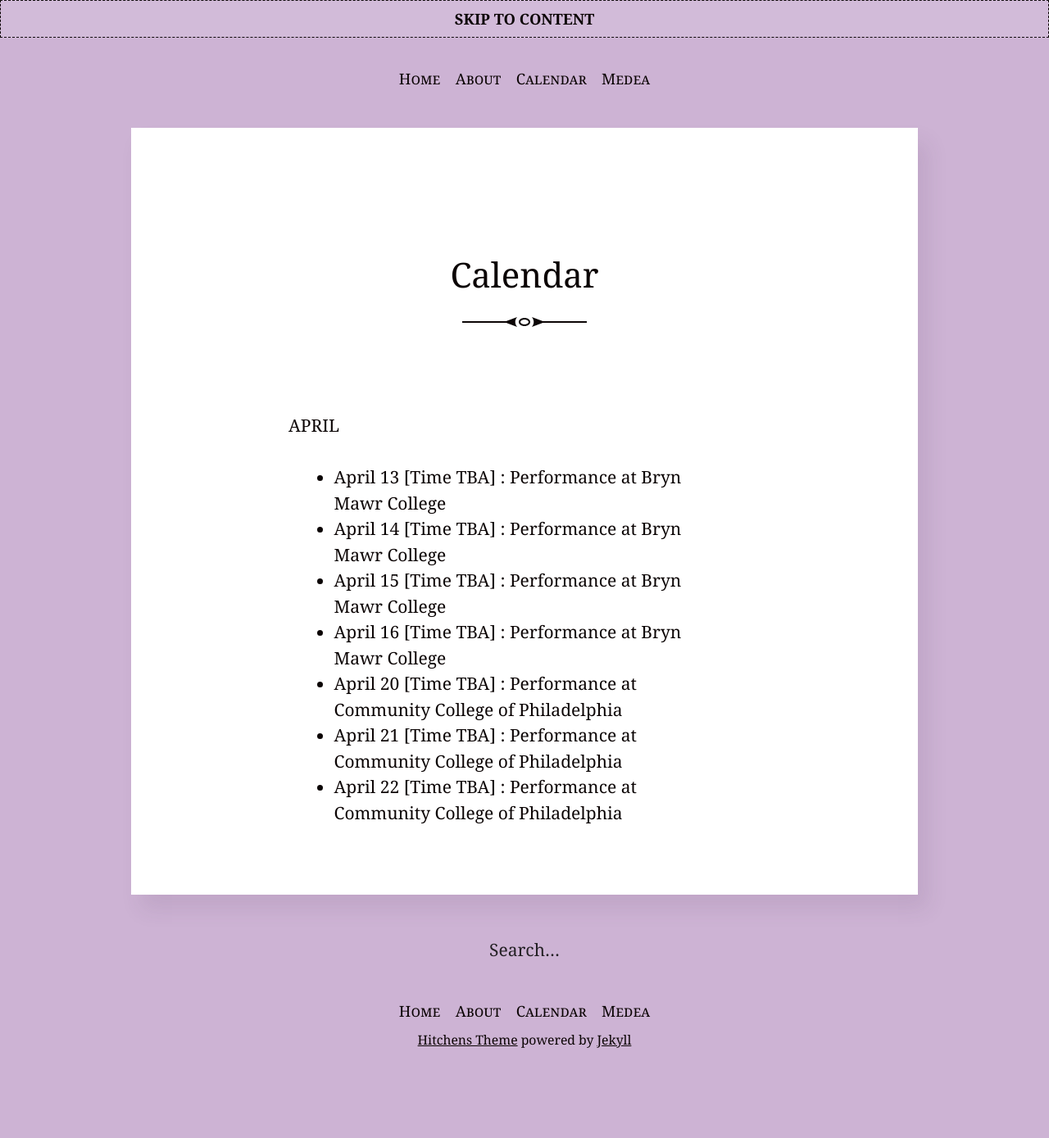
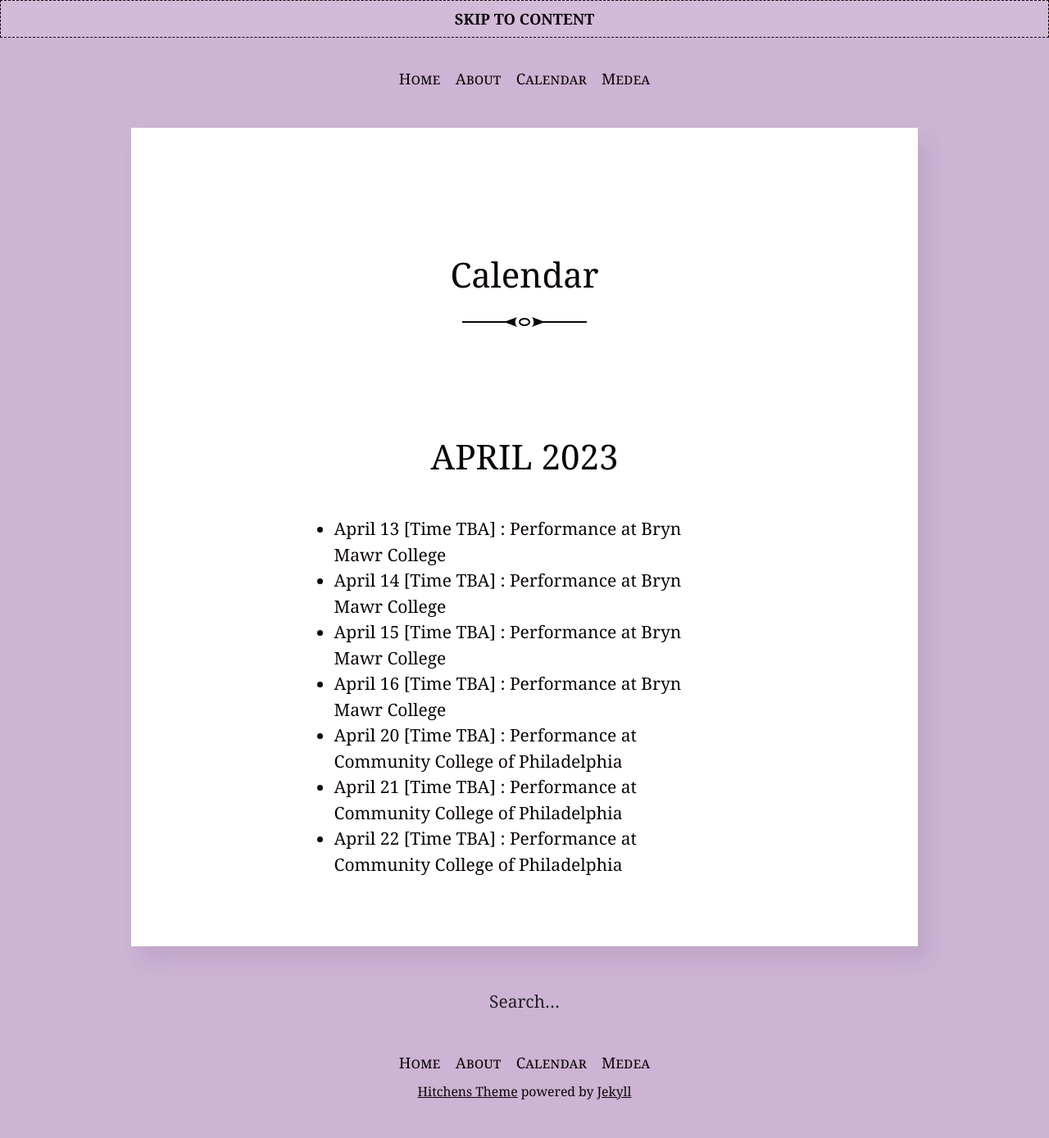
Before and after one commit to digbmc/media-medea, a Jekyll site: the page built from calendar.md, in a window 1280 px wide. Shown: the whole page at 82% size. Built offline with Jekyll 4.4.1, drawn with Linux system fonts in a browser that asks for light colours; before the commit the page ends 1326 px from its top, so only the background shows below that.

Commit message:
Formatting headers

```diff
--- a/calendar.md
+++ b/calendar.md
@@ -3,7 +3,9 @@ layout: post
 title: Calendar
 permalink: /calendar/
 ---
-APRIL
+
+## APRIL 2023
+
 - April 13 [Time TBA] : Performance at Bryn Mawr College
 - April 14 [Time TBA] : Performance at Bryn Mawr College
 - April 15 [Time TBA] : Performance at Bryn Mawr College
```
